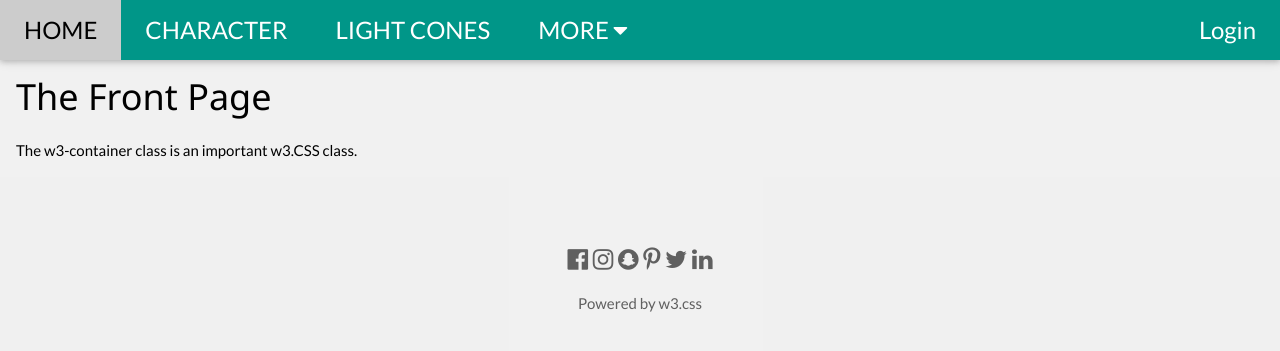
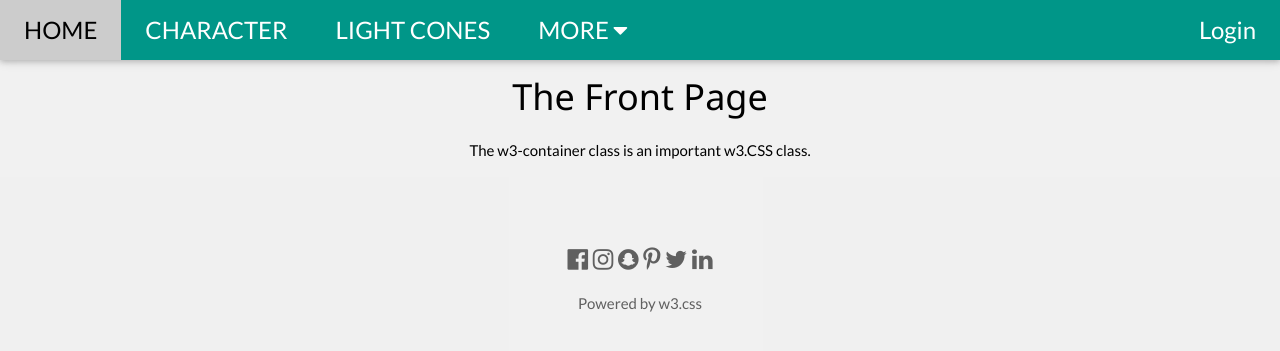
Before and after one commit to Ramzt3/star_rail_ram, a Django app: page / in a window 1280 px wide. Shown: the top 351 px of the page. Run offline with Django 4.2, Linux system fonts and the light colour scheme.

Commit message:
small adjustment

```diff
--- a/core/templates/core/index.html
+++ b/core/templates/core/index.html
@@ -3,7 +3,7 @@
 {% block title %}Welcome{% endblock %}
 
 {% block content %}
-<div class="w3-container">
+<div class="w3-container w3-center">
   <h1>The Front Page</h1>
   <p>The w3-container class is an important w3.CSS class.</p>
 </div>
```
